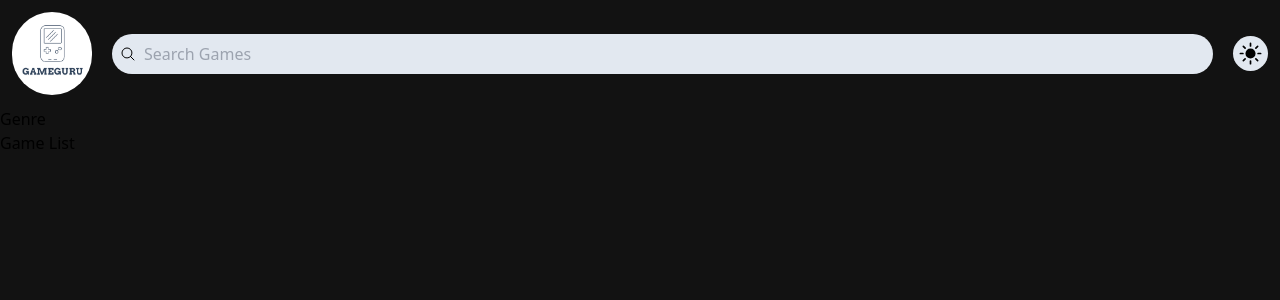
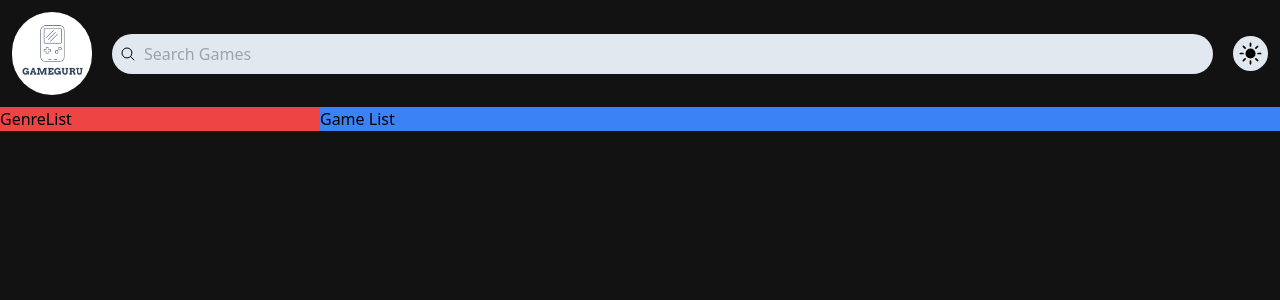
Before and after one commit to Zander-M75/GameGuru, a React (Vite) app in the folder ReactGames/: page / in a window 1280 px wide. Shown: the top 300 px of the page. Built offline with nearby package versions, Linux system fonts and the light colour scheme; no server answers.

Commit message:
rawg api key generated and data is available

```diff
--- a/ReactGames/package.json
+++ b/ReactGames/package.json
@@ -10,6 +10,7 @@
     "preview": "vite preview"
   },
   "dependencies": {
+    "axios": "^1.5.1",
     "react": "^18.2.0",
     "react-dom": "^18.2.0",
     "react-icons": "^4.11.0"
--- /dev/null
+++ b/ReactGames/src/Components/GenreList.jsx
@@ -0,0 +1,21 @@
+import React, { useCallback, useEffect } from 'react'
+import GlobalApi from '../Services/GlobalApi'
+
+function GenreList() {
+
+    useEffect(() => {
+        getGenreList()
+    }, [])
+
+    const getGenreList = () => {
+        GlobalApi.getGenreList.then((resp) => {
+            console.log(resp.data.results)
+        })
+    }
+
+  return (
+    <div>GenreList</div>
+  )
+}
+
+export default GenreList
--- a/ReactGames/src/Pages/Home.jsx
+++ b/ReactGames/src/Pages/Home.jsx
@@ -1,10 +1,13 @@
 import React from 'react'
+import GenreList from '../Components/GenreList'
 
 function Home() {
   return (
-    <div>
-        <div>Genre</div>
-        <div>Game List</div>
+    <div className='grid grid-cols-4'>
+        <div className='bg-red-500 h-full hidden md:block'>
+            <GenreList />
+        </div>
+        <div className='col-span-4 md:col-span-3 bg-blue-500'>Game List</div>
     </div>
   )
 }
--- /dev/null
+++ b/ReactGames/src/Services/GlobalApi.jsx
@@ -0,0 +1,14 @@
+import axios from 'axios';
+
+
+const key = "144731153b9d4578bcefad6272bfa90e";
+
+const axiosCreate = axios.create({
+    baseURL: 'https://api.rawg.io/api'
+});
+
+const getGenreList = axiosCreate.get('/genres?key='+key)
+
+export default {
+    getGenreList
+};
```
Also changed, not shown: 1 other file (tests, documents, lock files or other folders).
